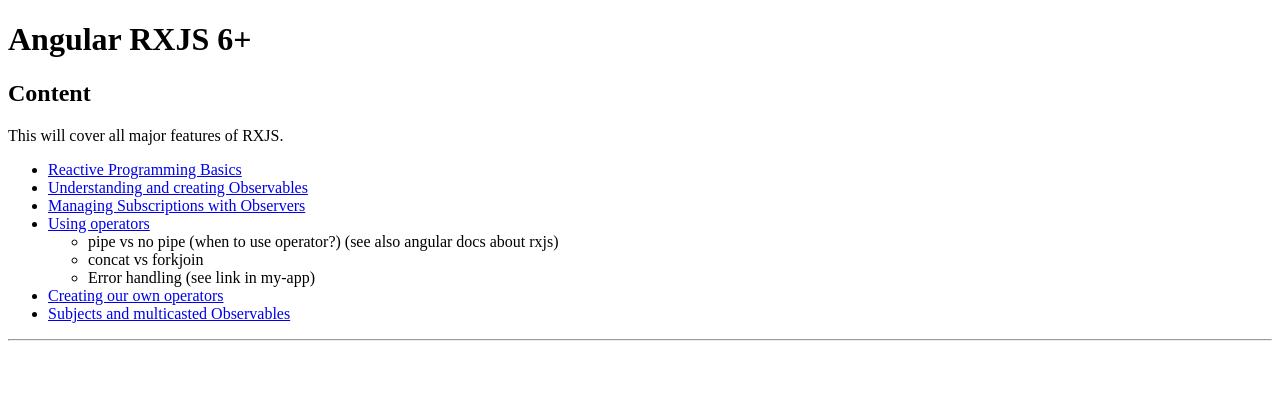
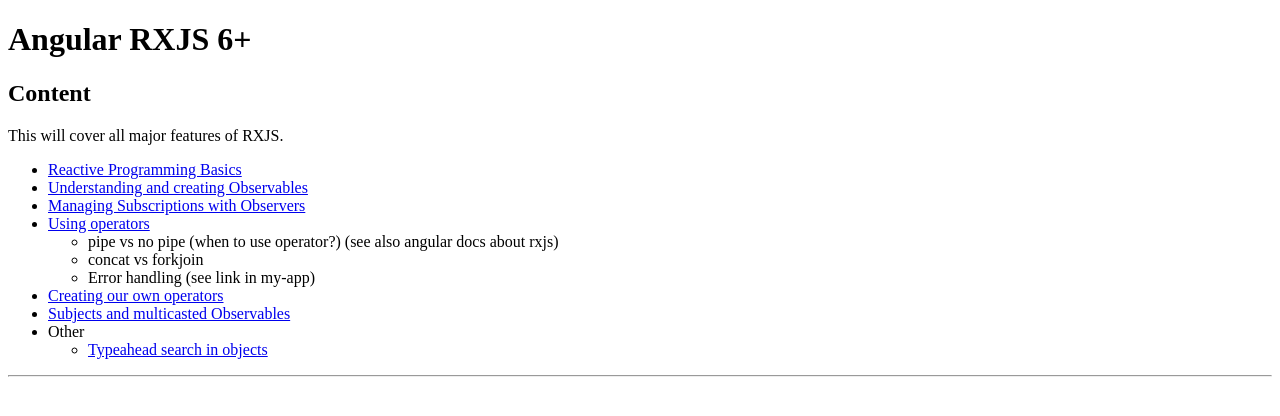
Before and after one commit to henrikmathiesen/angular-x-rxjs6-plus, an Angular app: page / in a window 1280 px wide. Shown: the top 416 px of the page. Built offline with nearby package versions, Linux system fonts and the light colour scheme.

Commit message:
-prepping for labbing with typeahead

```diff
--- a/package.json
+++ b/package.json
@@ -19,6 +19,7 @@
     "@angular/platform-browser": "~7.1.0",
     "@angular/platform-browser-dynamic": "~7.1.0",
     "@angular/router": "~7.1.0",
+    "@ng-bootstrap/ng-bootstrap": "^4.0.1",
     "core-js": "^2.5.4",
     "rxjs": "~6.3.3",
     "tslib": "^1.9.0",
--- a/src/app/app-routing.module.ts
+++ b/src/app/app-routing.module.ts
@@ -7,6 +7,7 @@ import { ManagingSubscriptionsWithObserversComponent } from './managing-subscrip
 import { UsingOperatorsComponent } from './using-operators/using-operators.component';
 import { CreatingOurOwnOperatorsComponent } from './creating-our-own-operators/creating-our-own-operators.component';
 import { SubjectsAndMulticastedObservablesComponent } from './subjects-and-multicasted-observables/subjects-and-multicasted-observables.component';
+import { TypeaheadSearchInObjectsComponent } from './typeahead-search-in-objects/typeahead-search-in-objects.component';
 
 const routes: Routes = [
   {
@@ -32,6 +33,10 @@ const routes: Routes = [
   {
     path: 'subjects-and-multicasted-observables',
     component: SubjectsAndMulticastedObservablesComponent
+  },
+  {
+    path: 'typeahead-search-in-objects',
+    component: TypeaheadSearchInObjectsComponent
   }
 ];
 
--- a/src/app/menu/menu.component.html
+++ b/src/app/menu/menu.component.html
@@ -28,6 +28,12 @@
     <li>
         <a [routerLink]="['/subjects-and-multicasted-observables']">Subjects and multicasted Observables</a>
     </li>
+    <li>
+        Other
+        <ul>
+            <li><a [routerLink]="['/typeahead-search-in-objects']">Typeahead search in objects</a></li>
+        </ul>
+    </li>
 </ul>
 
 <hr>
--- /dev/null
+++ b/src/app/models/adress.model.ts
@@ -0,0 +1,4 @@
+export class AdressModel {
+    street: string;
+    city: string;
+}
--- /dev/null
+++ b/src/app/typeahead-search-in-objects/typeahead-search-in-objects.component.html
@@ -0,0 +1 @@
+<h2>Typeahead search in objects</h2>
```
Also changed, not shown: src/app/app.module.ts (+7 -2 lines), src/app/typeahead-search-in-objects/typeahead-search-in-objects.component.ts (added, +8 -0 lines), 1 other file (tests, documents, lock files or other folders).
